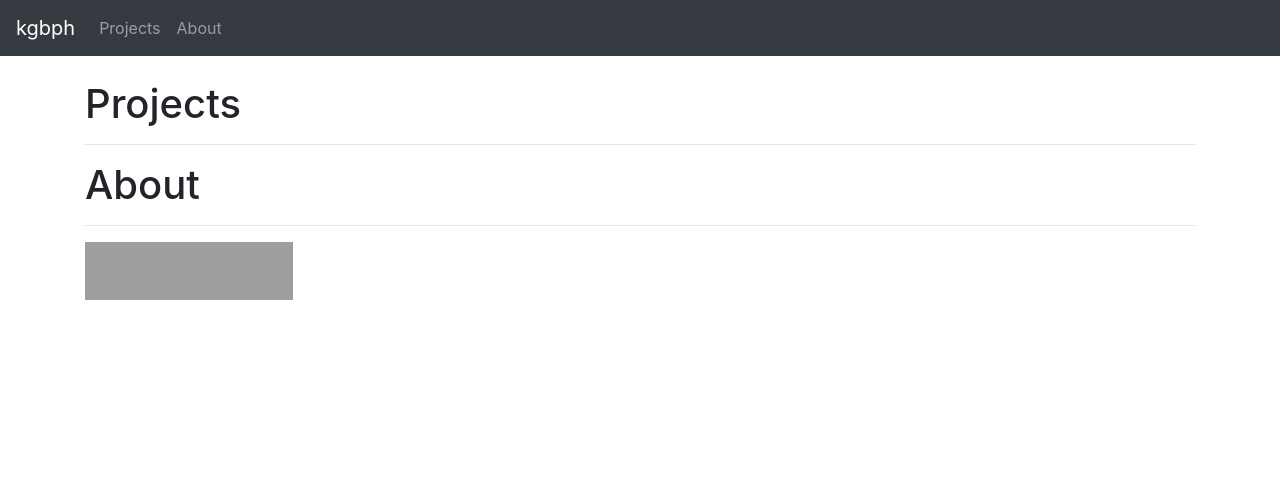
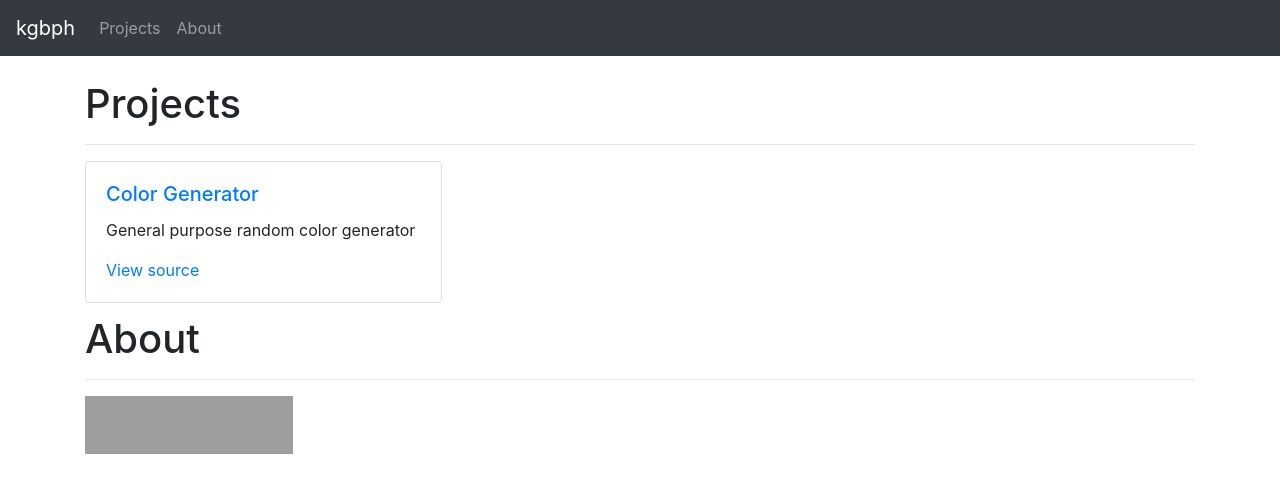
Before and after one commit to KGBph/kgbph.github.io, a plain HTML site: page index.html in a window 1280 px wide. Drawn offline with nearby package versions, Linux system fonts and the light colour scheme; grey boxes are pictures that could not be loaded.

Commit message:
add first project

```diff
--- a/data/projects.json
+++ b/data/projects.json
@@ -0,0 +1,8 @@
+[
+    {
+        "name": "Color Generator",
+        "description": "General purpose random color generator",
+        "page": "https://kgbph.github.io/color-generator",
+        "source": "https://github.com/kgbph/color-generator"
+    }
+]
--- a/index.html
+++ b/index.html
@@ -43,10 +43,10 @@
 
         <main role="main" class="container">
             <section id="projects">
-                <h1>
-                    Projects
-                </h1>
+                <h1>Projects</h1>
                 <hr>
+                <div id="projectContainer" class="card-columns">
+                </div>
             </section>
 
             <section id="about">
@@ -58,7 +58,21 @@
             </section>
         </main>
 
-        <script src="https://code.jquery.com/jquery-3.3.1.slim.min.js" integrity="sha384-q8i/X+965DzO0rT7abK41JStQIAqVgRVzpbzo5smXKp4YfRvH+8abtTE1Pi6jizo" crossorigin="anonymous"></script>
+        <template id="projectTemplate">
+            <div class="card">
+                <div class="card-body">
+                    <a href="javascript:void(0)" class="card-page">
+                        <h5 class="card-title"></h5>
+                    </a>
+                    <p class="card-text"></p>
+                    <a href="javascript:void(0)" class="card-link">
+                        View source
+                    </a>
+                </div>
+            </div>
+        </template>
+
+        <script src="https://code.jquery.com/jquery-3.3.1.min.js" integrity="sha256-FgpCb/KJQlLNfOu91ta32o/NMZxltwRo8QtmkMRdAu8=" crossorigin="anonymous"></script>
         <script src="https://cdnjs.cloudflare.com/ajax/libs/popper.js/1.14.3/umd/popper.min.js" integrity="sha384-ZMP7rVo3mIykV+2+9J3UJ46jBk0WLaUAdn689aCwoqbBJiSnjAK/l8WvCWPIPm49" crossorigin="anonymous"></script>
         <script src="https://stackpath.bootstrapcdn.com/bootstrap/4.1.2/js/bootstrap.min.js" integrity="sha384-o+RDsa0aLu++PJvFqy8fFScvbHFLtbvScb8AjopnFD+iEQ7wo/CG0xlczd+2O/em" crossorigin="anonymous"></script>
         <script src="https://cdn.jsdelivr.net/npm/vue"></script>
--- a/js/script.js
+++ b/js/script.js
@@ -0,0 +1,15 @@
+$(document).ready(function() {
+    $.getJSON('/data/projects.json', function (projects) {
+        let template = $('#projectTemplate').html();
+        let $projects = $();
+        projects.forEach(function (project) {
+            let $project = $(template);
+            $('.card-title', $project).text(project.name);
+            $('.card-text', $project).text(project.description);
+            $('.card-page', $project).attr('href', project.page);
+            $('.card-link', $project).attr('href', project.source);
+            $projects = $projects.add($project);
+        });
+        $('#projectContainer').html($projects);
+    });
+});
```
